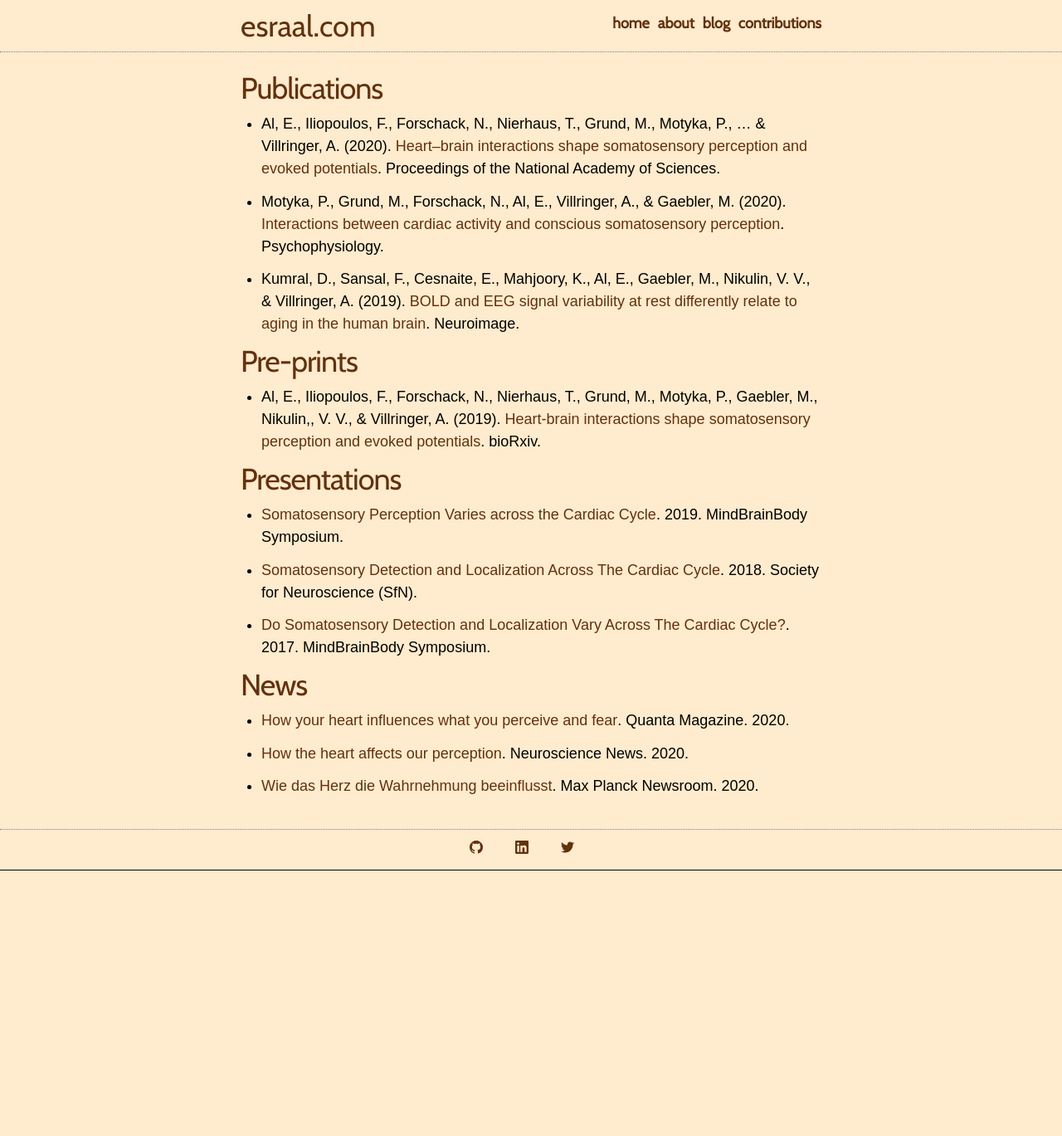
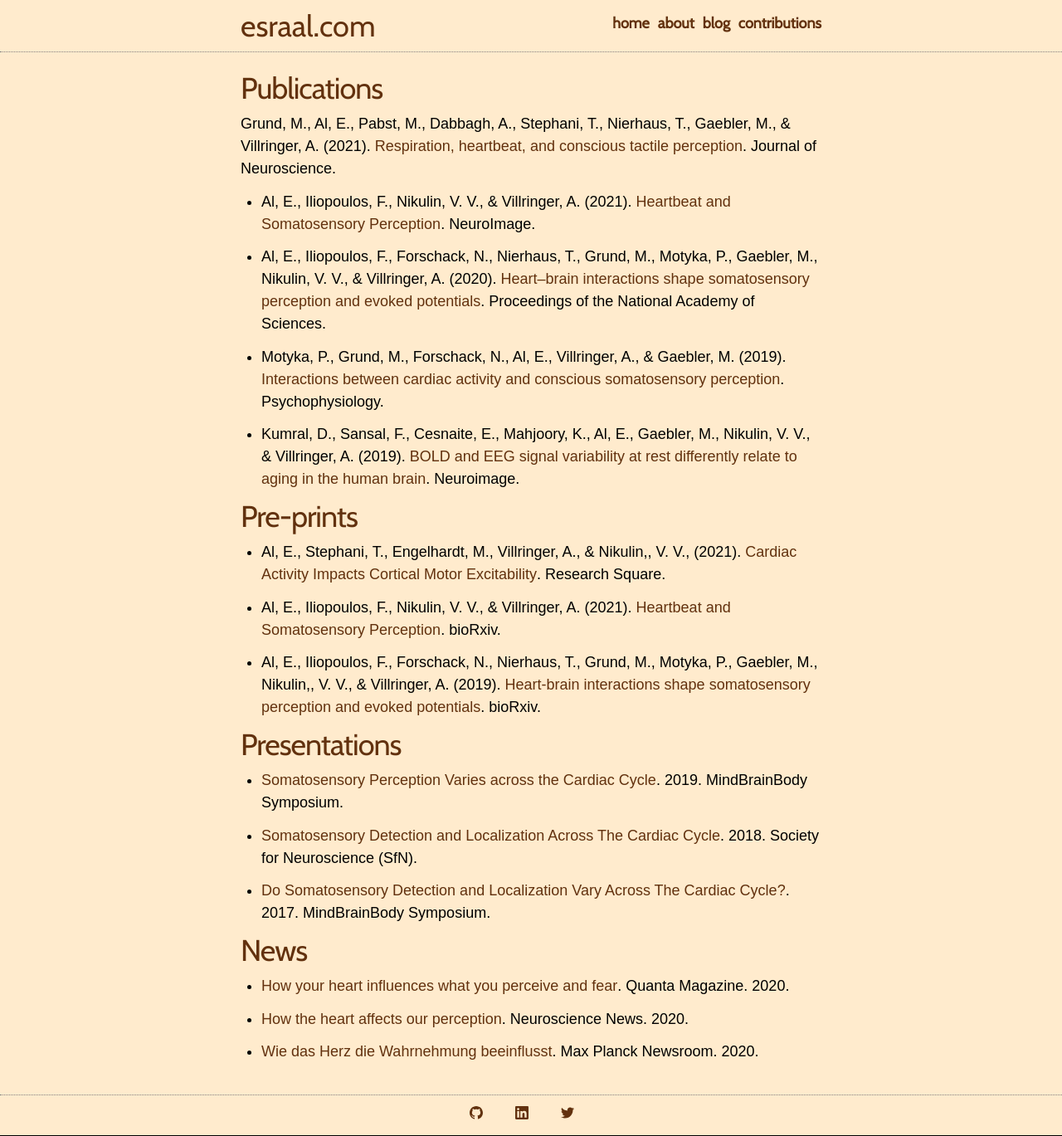
Before and after one commit to Esra-Al/esra-al.github.io, a Jekyll site: the page built from contributions.md, in a window 1280 px wide. Shown: the whole page at 83% size. Built offline with Jekyll 4.4.1, drawn with Linux system fonts in a browser that asks for light colours; before the commit the page ends 1049 px from its top, so only the background shows below that.

Commit message:
Update contributions.md

```diff
--- a/contributions.md
+++ b/contributions.md
@@ -5,13 +5,21 @@ title: contributions
 
 <h2 class="contribution-type">Publications</h2>
 
-- Al, E., Iliopoulos, F., Forschack, N., Nierhaus, T., Grund, M., Motyka, P., … & Villringer, A. (2020). <a href='https://www.pnas.org/content/early/2020/04/24/1915629117'>Heart–brain interactions shape somatosensory perception and evoked potentials</a>.  Proceedings of the National Academy of Sciences.
+Grund, M., Al, E., Pabst, M., Dabbagh, A., Stephani, T., Nierhaus, T., Gaebler, M., & Villringer, A. (2021). <a href='https://www.jneurosci.org/content/early/2021/11/30/JNEUROSCI.0592-21.2021.abstract?casa_token=ahdipeFSZuoAAAAA:rQlstZly7QmdMV-LuVsPVXGMqYbCo4gm2vEwt0bjNoLuG7NEgV42Uy6rFMb36XfFDJ-saWwyswZdauAq'>Respiration, heartbeat, and conscious tactile perception</a>.  Journal of Neuroscience.
 
-- Motyka, P., Grund, M., Forschack, N., Al, E., Villringer, A., & Gaebler, M. (2020). <a href='https://onlinelibrary.wiley.com/doi/full/10.1111/psyp.13424'>Interactions between cardiac activity and conscious somatosensory perception</a>.  Psychophysiology.
+- Al, E., Iliopoulos, F., Nikulin, V. V., & Villringer, A. (2021). <a href='https://www.sciencedirect.com/science/article/pii/S1053811921005243'>Heartbeat and Somatosensory Perception</a>.  NeuroImage.
+
+- Al, E., Iliopoulos, F., Forschack, N., Nierhaus, T., Grund, M., Motyka, P., Gaebler, M.,  Nikulin, V. V., & Villringer, A. (2020). <a href='https://www.pnas.org/content/early/2020/04/24/1915629117'>Heart–brain interactions shape somatosensory perception and evoked potentials</a>.  Proceedings of the National Academy of Sciences.
+
+- Motyka, P., Grund, M., Forschack, N., Al, E., Villringer, A., & Gaebler, M. (2019). <a href='https://onlinelibrary.wiley.com/doi/full/10.1111/psyp.13424'>Interactions between cardiac activity and conscious somatosensory perception</a>.  Psychophysiology.
 
 - Kumral, D., Sansal, F., Cesnaite, E., Mahjoory, K., Al, E., Gaebler, M., Nikulin, V. V., & Villringer, A. (2019). <a href='https://www.sciencedirect.com/science/article/pii/S1053811919309644'>BOLD and EEG signal variability at rest differently relate to aging in the human brain</a>.  Neuroimage.
 
 <h2 class="contribution-type">Pre-prints</h2>
+
+- Al, E., Stephani, T., Engelhardt, M., Villringer, A., & Nikulin,, V. V., (2021). <a href='https://www.researchsquare.com/article/rs-1023617/v1'>Cardiac Activity Impacts Cortical Motor Excitability</a>.  Research Square.
+
+- Al, E., Iliopoulos, F., Nikulin, V. V., & Villringer, A. (2021). <a href='https://www.biorxiv.org/content/10.1101/2020.12.29.424693v1'>Heartbeat and Somatosensory Perception</a>.  bioRxiv.
 
 - Al, E., Iliopoulos, F., Forschack, N., Nierhaus, T., Grund, M., Motyka, P., Gaebler, M., Nikulin,, V. V., & Villringer, A. (2019). <a href='https://www.biorxiv.org/content/10.1101/750315v1.abstract'>Heart-brain interactions shape somatosensory perception and evoked potentials</a>.  bioRxiv.
 
```
